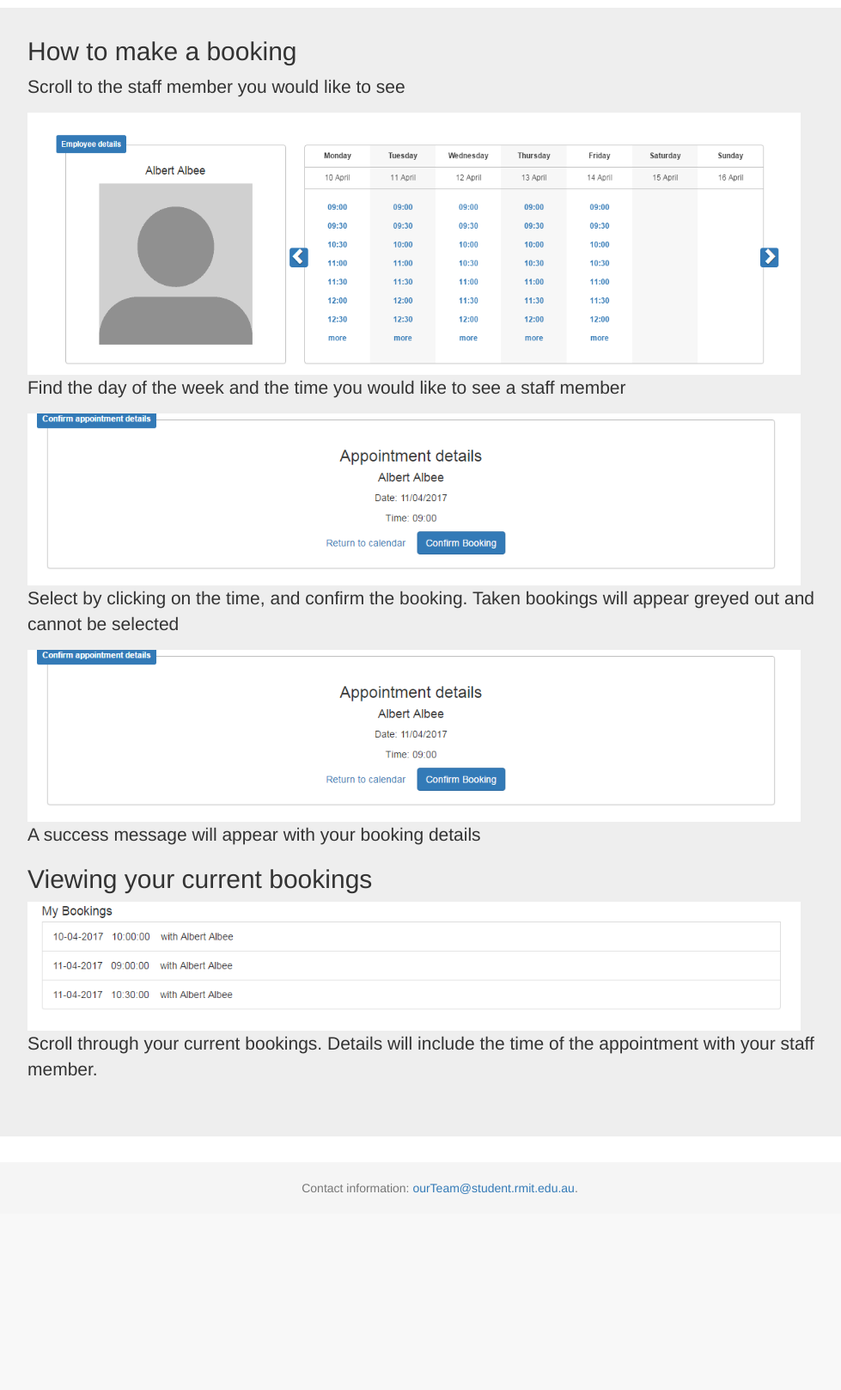
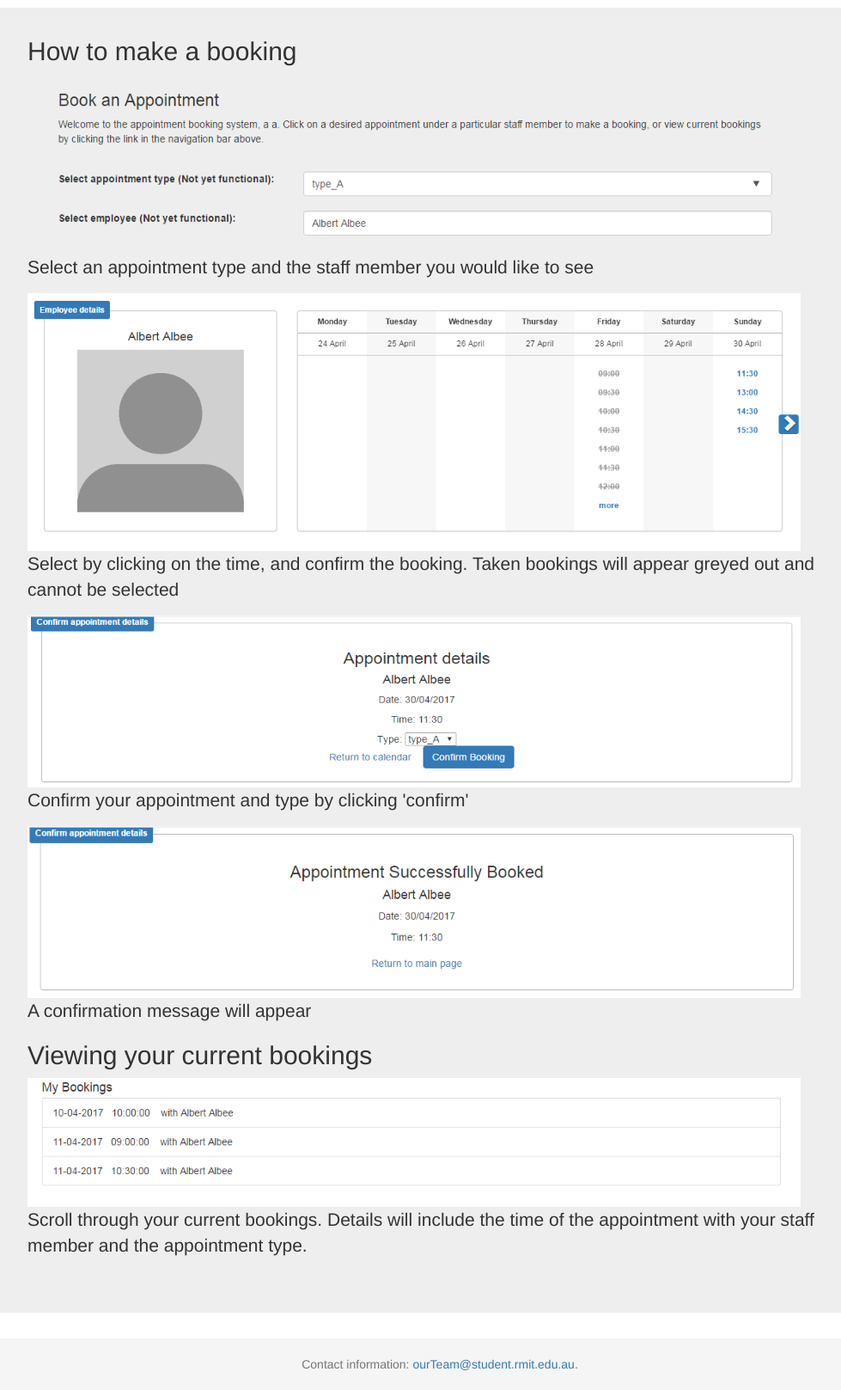
Before and after one commit to AnthonyNicholas/SEPT_appt_booker, a PHP site: page /helpPage.php in a window 1280 px wide. Shown: the part 51-1668 px from the top of the page at 86% size, without its empty margins (128-1107 px from the left). Before the commit the page ends 1440 px from the top, so only its background shows below. Run offline with PHP 8.4, Linux system fonts and the light colour scheme; the visitor is signed in with stand-in values (Sample User, id 1).

Commit message:
Updated help pages

```diff
--- a/views/CustHelpPage.class.php
+++ b/views/CustHelpPage.class.php
@@ -11,15 +11,15 @@ class CustHelpPage    {
             <h2>How to make a booking</h2>
         </div>
         <div>
-            <p>Scroll to the staff member you would like to see</p>
-            <img src="help-imgs/how2makebook.PNG" style="width:900px;height:305px;">
-            <p>Find the day of the week and the time you would like to
-            see a staff member</p>
-            <img src="help-imgs/how2makebook1.PNG" style="width:900px;height:200px;">
+            <img src="help-imgs/how3makebook.PNG" style="width:900px;height:210px;">
+            <p>Select an appointment type and the staff member you would like to see</p>
+            <img src="help-imgs/how3makebook1.PNG" style="width:900px;height:300px;">
             <p>Select by clicking on the time, and confirm the booking. Taken
             bookings will appear greyed out and cannot be selected</p>
-            <img src="help-imgs/how2makebook2.PNG" style="width:900px;height:200px;">
-            <p>A success message will appear with your booking details</p>
+            <img src="help-imgs/how3makebook2.PNG" style="width:900px;height:200px;">
+            <p>Confirm your appointment and type by clicking 'confirm'</p>
+            <img src="help-imgs/how3makebook3.PNG" style="width:900px;height:200px;">
+            <p>A confirmation message will appear</p>
         </div>
         <div>
             <h2>Viewing your current bookings</h2>
@@ -27,7 +27,8 @@ class CustHelpPage    {
         <div>
             <img src="help-imgs/mybookings.PNG" style="width:900px;height:150px;">
             <p>Scroll through your current bookings. Details will include
-            the time of the appointment with your staff member.</p>
+            the time of the appointment with your staff member and the appointment
+            type.</p>
         </div>
         </div>
         <?php
```
Also changed, not shown: views/OwnerHelpPage.class.php (+33 -13 lines), help-imgs/add-emp 2.PNG (deleted), help-imgs/add-emp 3.PNG (deleted), help-imgs/add-emp 4.PNG (deleted), help-imgs/add-emp22.PNG (added), help-imgs/add-emp33.PNG (added), help-imgs/bookascustomer.PNG (added), help-imgs/bookascustomer2.PNG (added), help-imgs/how2makebook.PNG (deleted), help-imgs/how2makebook1.PNG (deleted), help-imgs/how2makebook2.PNG (deleted), help-imgs/how3makebook.PNG (added), help-imgs/how3makebook1.PNG (added), help-imgs/how3makebook2.PNG (added), 1 more files.
